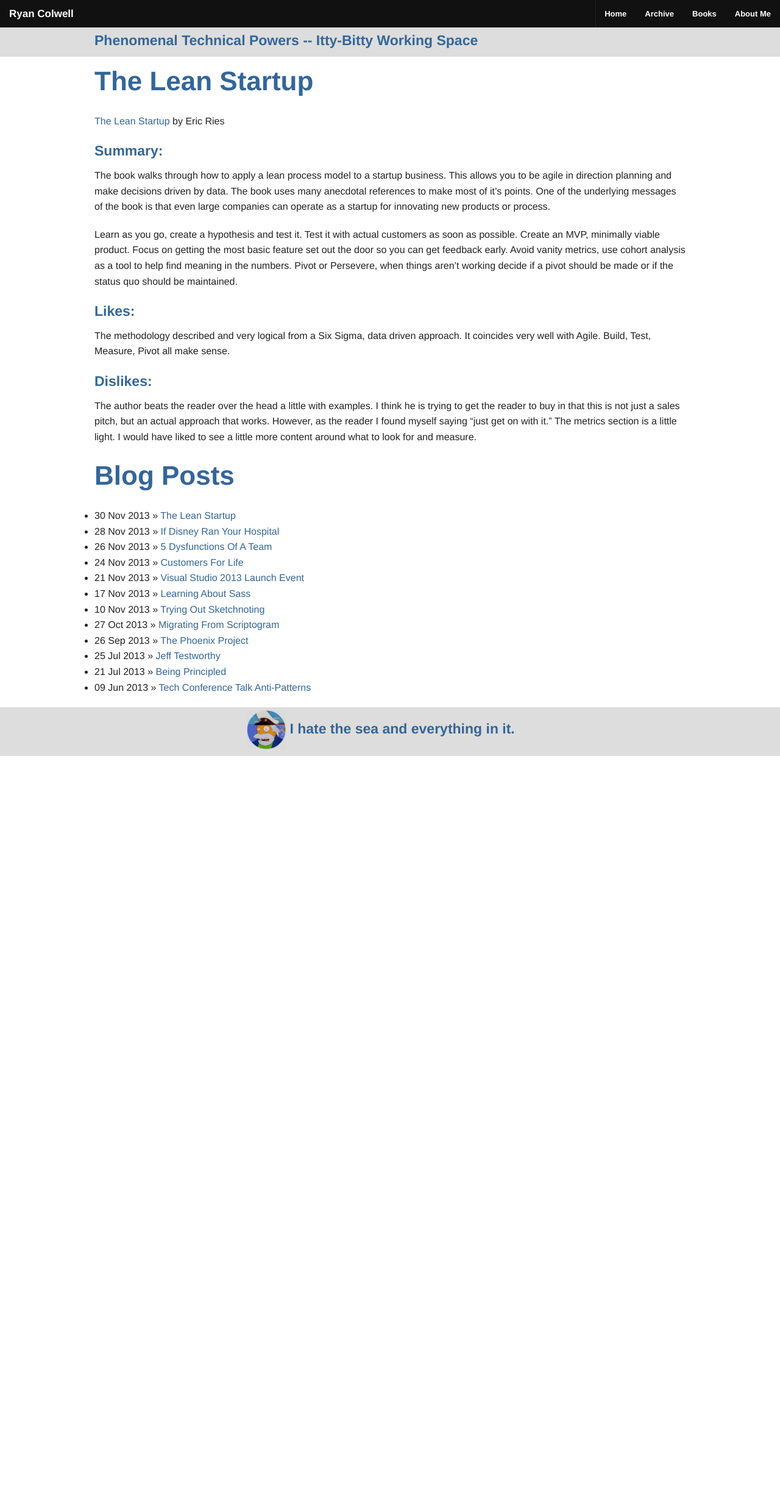
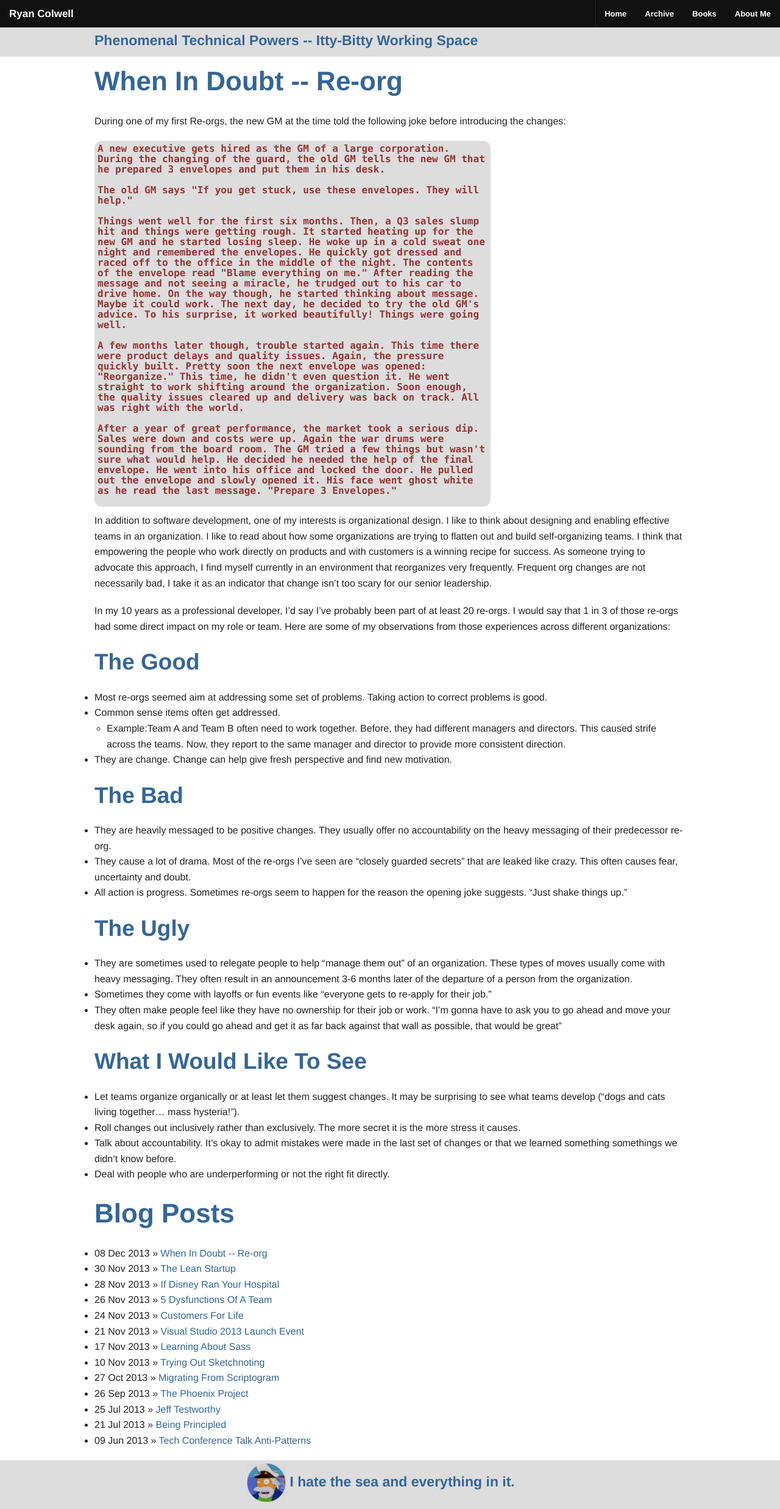
Before and after one commit to ryanco/ryanco.github.io, a Jekyll site: the page built from index.html, in a window 1280 px wide. Shown: the whole page at 61% size. Built offline with Jekyll 4.4.1, drawn with Linux system fonts in a browser that asks for light colours; nearby versions of some CDN libraries; Markdown is read by kramdown in place of the engine named in the settings; before the commit the page ends 1240 px from its top, so only the background shows below that.

Commit message:
New Post. Fixed some style issues with code blocks. Updated Books.

```diff
--- a/Books/index.md
+++ b/Books/index.md
@@ -5,14 +5,15 @@
 #My Reading List
 
 ##Continuous Improvement
-* [The Pragmatic Programmer: from Journeyman to Master] (http://www.amazon.com/Pragmatic-Programmer-Journeyman-Master/dp/020161622X)
+* [The Secret Handshake: Mastering the Politics of the Business Inner Circle](http://www.amazon.com/Secret-Handshake-Mastering-Politics-Business-ebook/dp/B004ZZJ8MW)
 * [The Sketchnote Handbook: The Illustrated Guide To Visual Note Taking] (http://www.amazon.com/The-Sketchnote-Handbook-Video-Edition/dp/0321885112) [&#9650;]({{ site.url }}/2013/11/10/trying-out-sketchnoting.html)
 * [The Phoenix Project](http://www.amazon.com/Phoenix-Project-DevOps-Helping-Business/dp/0988262592) [&#9650;]({{ site.url }}/2013/09/26/The-Phoenix-Project.html)
 * [Six Thinking Hats](http://www.amazon.com/Six-Thinking-Hats-Edward-Bono/dp/0316178314) &#9660;
 * [Snakes in Suits: When Psychopaths Go to Work](http://www.amazon.com/Snakes-Suits-When-Psychopaths-ebook/dp/B000QUCOAS) &#9650;
 
 ##Software
-* [Restful Web Services] (http://www.amazon.com/Restful-Web-Services-Leonard-Richardson/dp/0596529260)
+* [The Pragmatic Programmer: from Journeyman to Master] (http://www.amazon.com/Pragmatic-Programmer-Journeyman-Master/dp/020161622X)
+* [Restful Web Services] (http://www.amazon.com/Restful-Web-Services-Leonard-Richardson/dp/0596529260) &#9650;
 * [Release It!: Design and Deploy Production-Ready Software] (http://www.amazon.com/Release-Production-Ready-Software-Pragmatic-Programmers/dp/0978739213) [&#9650;]({{ site.url }}/2013/11/10/trying-out-sketchnoting.html)
 * [Taming Text](http://www.amazon.com/Taming-Text-Find-Organize-Manipulate/dp/193398838X) &#9650;
 * [Test Driven Development By Example](http://www.amazon.com/Test-Driven-Development-Kent-Beck/dp/0321146530) &#9650;
@@ -20,7 +21,8 @@
 
 
 ##Leisure
-* [Kill Decision](http://www.audible.com/pd/Mysteries-Thrillers/Kill-Decision-Audiobook/B008HQTIRU)
+* [The Picture of Dorian Gray](http://www.audible.com/pd/Classics/The-Picture-of-Dorian-Gray-Audiobook/B002VAEOY0)
+* [Kill Decision](http://www.audible.com/pd/Mysteries-Thrillers/Kill-Decision-Audiobook/B008HQTIRU) &#9650;
 * [1Q84](http://www.audible.com/pd/Fiction/1Q84-Audiobook/B005XZM7R6) &#9660;
 * [Foundation](http://www.audible.com/pd/Sci-Fi-Fantasy/Foundation-Audiobook/B003D8W5VS) &#9650;
 * [WWW: Wonder](http://www.audible.com/pd/ref=sr_1_1?asin=B004TTL0QG&qid=1376783298&sr=1-1) &#9650;
--- /dev/null
+++ b/_posts/2013-12-08-When-In-Doubt--Reorg.md
@@ -0,0 +1,43 @@
+---
+layout: post
+title: When In Doubt -- Re-org
+date: 2013-12-08
+---
+
+During one of my first Re-orgs, the new GM at the time told the following joke before introducing the changes:
+
+    A new executive gets hired as the GM of a large corporation. During the changing of the guard, the old GM tells the new GM that he prepared 3 envelopes and put them in his desk.
+
+	The old GM says "If you get stuck, use these envelopes. They will help."
+
+	Things went well for the first six months. Then, a Q3 sales slump hit and things were getting rough. It started heating up for the new GM and he started losing sleep. He woke up in a cold sweat one night and remembered the envelopes. He quickly got dressed and raced off to the office in the middle of the night. The contents of the envelope read "Blame everything on me." After reading the message and not seeing a miracle, he trudged out to his car to drive home. On the way though, he started thinking about message. Maybe it could work. The next day, he decided to try the old GM's advice. To his surprise, it worked beautifully! Things were going well.
+
+	A few months later though, trouble started again. This time there were product delays and quality issues. Again, the pressure quickly built. Pretty soon the next envelope was opened: "Reorganize." This time, he didn't even question it. He went straight to work shifting around the organization. Soon enough, the quality issues cleared up and delivery was back on track. All was right with the world.
+
+	After a year of great performance, the market took a serious dip. Sales were down and costs were up. Again the war drums were sounding from the board room. The GM tried a few things but wasn't sure what would help. He decided he needed the help of the final envelope. He went into his office and locked the door. He pulled out the envelope and slowly opened it. His face went ghost white as he read the last message. "Prepare 3 Envelopes."
+
+In addition to software development, one of my interests is organizational design. I like to think about designing and enabling effective teams in an organization. I like to read about how some organizations are trying to flatten out and build self-organizing teams. I think that empowering the people who work directly on products and with customers is a winning recipe for success. As someone trying to advocate this approach, I find myself currently in an environment that reorganizes very frequently. Frequent org changes are not necessarily bad, I take it as an indicator that change isn't too scary for our senior leadership.
+
+In my 10 years as a professional developer, I'd say I've probably been part of at least 20 re-orgs. I would say that 1 in 3 of those re-orgs had some direct impact on my role or team. Here are some of my observations from those experiences across different organizations:
+
+##The Good
+* Most re-orgs seemed aim at addressing some set of problems. Taking action to correct problems is good.
+* Common sense items often get addressed.
+	* Example:Team A and Team B often need to work together. Before, they had different managers and directors. This caused strife across the teams. Now, they report to the same manager and director to provide more consistent direction.
+* They are change. Change can help give fresh perspective and find new motivation.
+
+##The Bad
+* They are heavily messaged to be positive changes. They usually offer no accountability on the heavy messaging of their predecessor re-org.
+* They cause a lot of drama. Most of the re-orgs I've seen are "closely guarded secrets" that are leaked like crazy. This often causes fear, uncertainty and doubt.
+* All action is progress. Sometimes re-orgs seem to happen for the reason the opening joke suggests. "Just shake things up."
+
+##The Ugly
+* They are sometimes used to relegate people to help "manage them out" of an organization. These types of moves usually come with heavy messaging. They often result in an announcement 3-6 months later of the departure of a person from the organization.
+* Sometimes they come with layoffs or fun events like "everyone gets to re-apply for their job."
+* They often make people feel like they have no ownership for their job or work. "I’m gonna have to ask you to go ahead and move your desk again, so if you could go ahead and get it as far back against that wall as possible, that would be great"
+
+##What I Would Like To See
+* Let teams organize organically or at least let them suggest changes. It may be surprising to see what teams develop ("dogs and cats living together... mass hysteria!").
+* Roll changes out inclusively rather than exclusively. The more secret it is the more stress it causes.
+* Talk about accountability. It's okay to admit mistakes were made in the last set of changes or that we learned something somethings we didn't know before.
+* Deal with people who are underperforming or not the right fit directly.
```
Also changed, not shown: AudioBookList/index.md (+1 -1 lines), sass/app.scss (+21 -0 lines), stylesheets/app.css.
